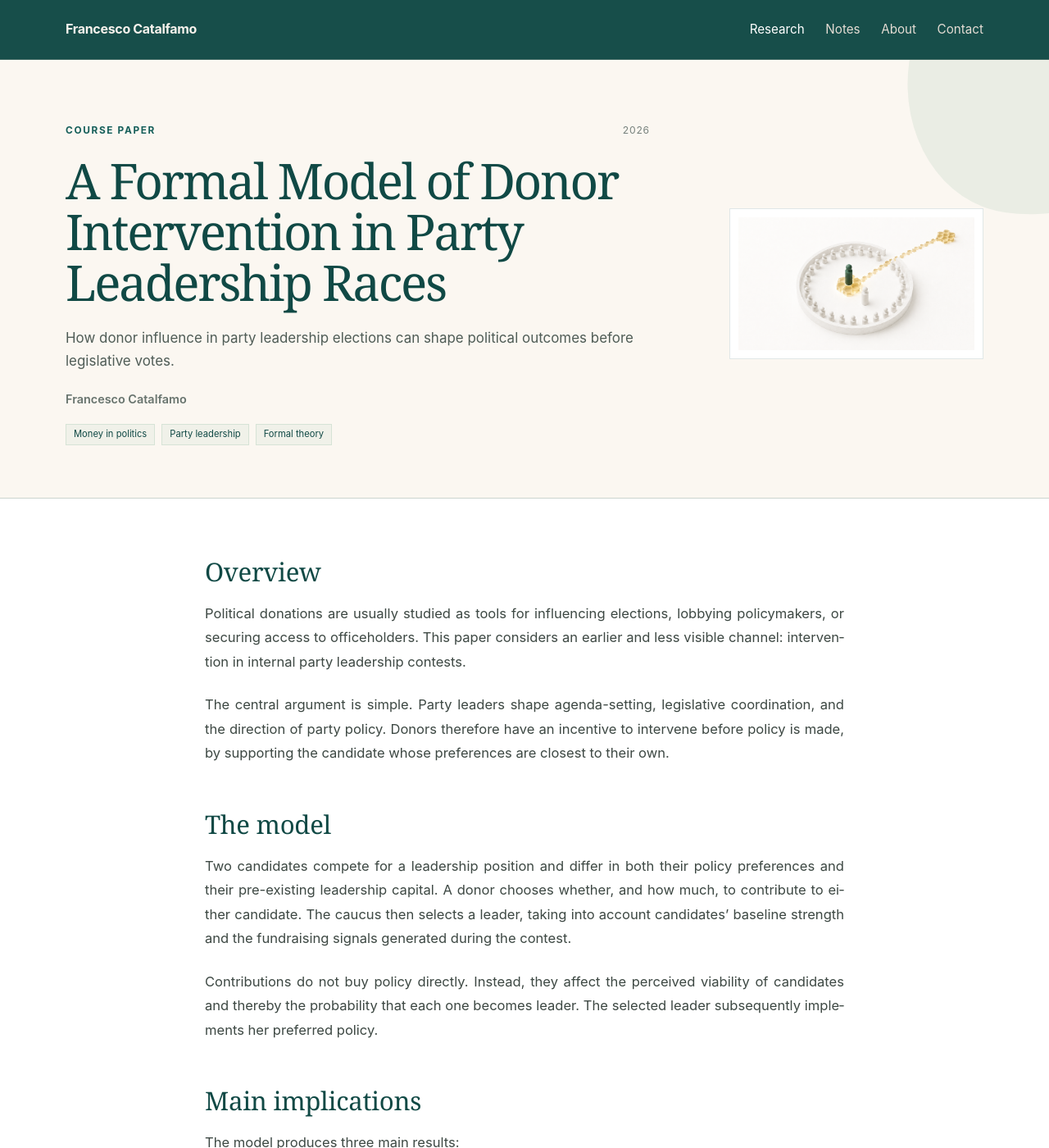
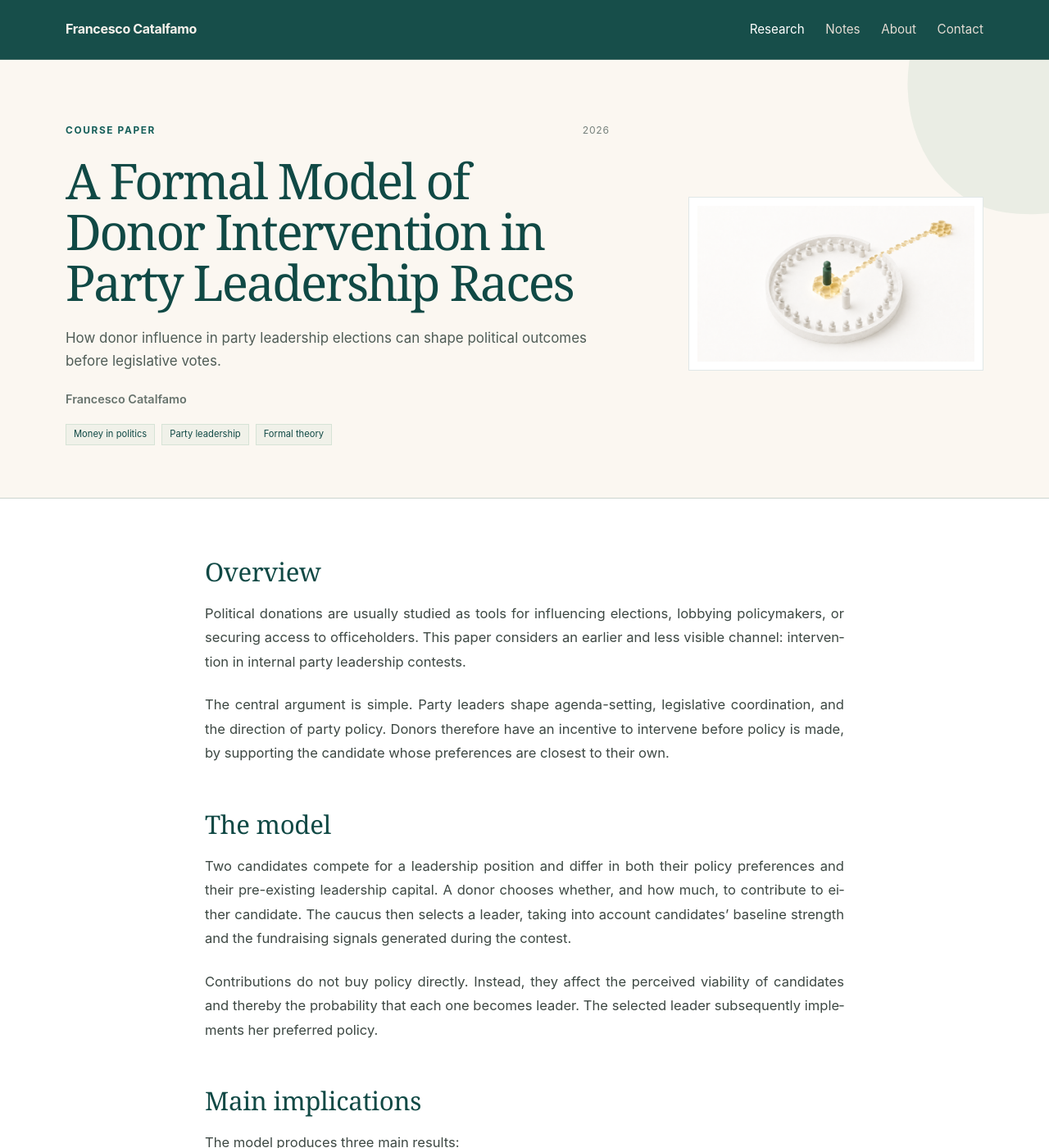
Before and after one commit to FCatalfamo/FCatalfamo.github.io, a Jekyll site: the page built from _research/formal-model.md, in a window 1280 px wide and 1400 px high. Shown: the whole window at 82% size. Built offline with Jekyll 4.4.1, drawn with Linux system fonts in a browser that asks for light colours.

Commit message:
Update research.html

```diff
--- a/_layouts/research.html
+++ b/_layouts/research.html
@@ -238,10 +238,10 @@
             display: grid;
 
             grid-template-columns:
-                minmax(0, 1.35fr)
-                minmax(250px, 0.65fr);
+                minmax(0, 1.25fr)
+                minmax(300px, 0.75fr);
 
-            gap: 64px;
+            gap: 58px;
 
             align-items: center;
 
@@ -403,7 +403,7 @@
 
             width: 100%;
 
-            max-width: 310px;
+            max-width: 360px;
 
             background: #ffffff;
 
```
